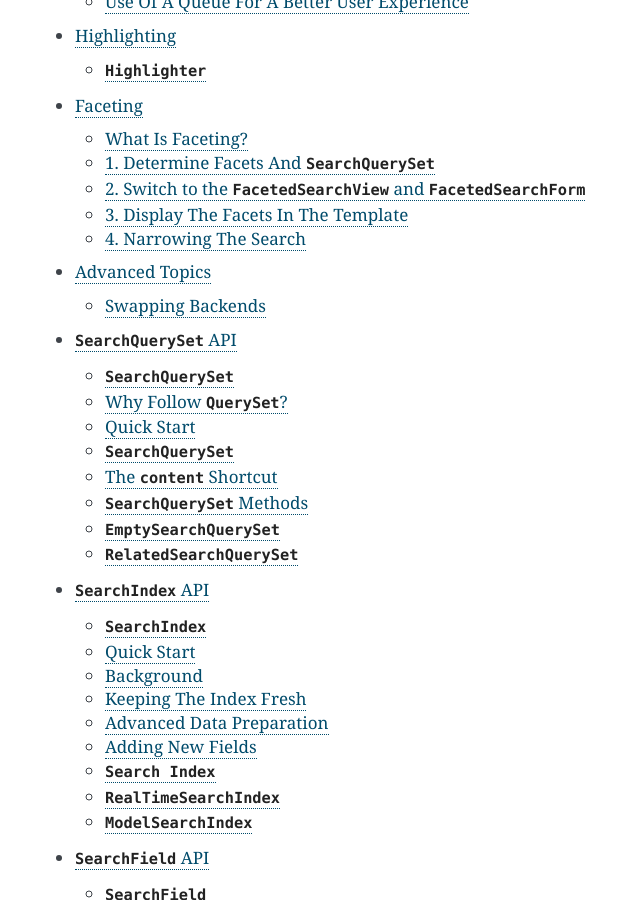
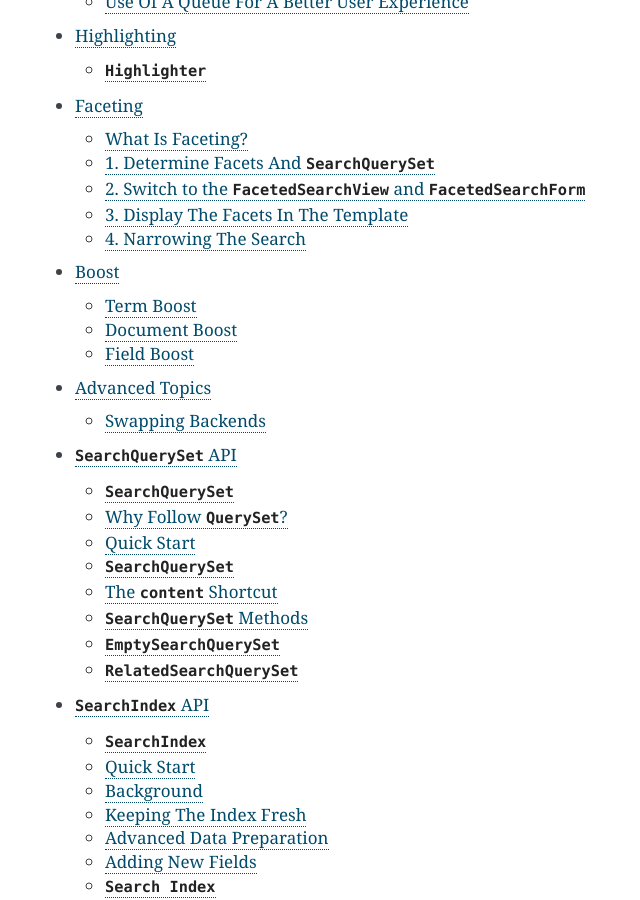
Before and after one commit to django-haystack/django-haystack, a Sphinx documentation site: the page built from docs/toc.rst, in a window 1280 px wide and 900 px high, scrolled down 2740 px. Shown: the whole window, without its empty margins (375-1015 px from the left). Built offline with Sphinx 7.4.7, drawn with Linux system fonts in a browser that asks for light colours; some of the changed lines change nothing that is shown.

Commit message:
Added docs on boosting.

```diff
--- /dev/null
+++ b/docs/boost.rst
@@ -0,0 +1,93 @@
+.. _ref-boost:
+
+=====
+Boost
+=====
+
+
+Scoring is a critical component of good search. Normal full-text searches
+automatically score a document based on how well it matches the query provided.
+However, sometimes you want certain documents to score better than they
+otherwise would. Boosting is a way to achieve this. There are three types of
+boost:
+
+* Term Boost
+* Document Boost
+* Field Boost
+
+.. note::
+
+    Document & Field boost support was added in Haystack 1.1.
+
+Despite all being types of boost, they take place at different times and have
+slightly different effects on scoring.
+
+Term boost happens at query time (when the search query is run) and is based
+around increasing the score is a certain word/phrase is seen.
+
+On the other hand, document & field boosts take place at indexing time (when
+the document is being added to the index). Document boost causes the relevance
+of the entire result to go up, where field boost causes only searches within
+that field to do better.
+
+.. warning:
+
+  Be warned that boost is very, very sensitive & can hurt overall search
+  quality if over-zealously applied. Even very small adjustments can affect
+  relevance in a big way.
+
+Term Boost
+==========
+
+Term boosting is achieved by using ``SearchQuerySet.boost``. You provide it
+the term you want to boost on & a floating point value (based around ``1.0``
+as 100% - no boost).
+
+Example::
+
+    # Slight increase in relevance for documents that include "banana".
+    sqs = SearchQuerySet().boost('banana', 1.1)
+
+    # Big decrease in relevance for documents that include "blueberry".
+    sqs = SearchQuerySet().boost('blueberry', 0.8)
+
+See the :doc:`searchqueryset_api` docs for more details on using this method.
+
+
+Document Boost
+==============
+
+Document boosting is done by adding a ``boost`` field to the prepared data
+``SearchIndex`` creates. The best way to do this is to override
+``SearchIndex.prepare``::
+
+    from haystack import indexes
+    from notes.models import Note
+
+
+    class NoteSearchIndex(indexes.SearchIndex):
+        # Your regular fields here then...
+
+        def prepare(self, obj):
+            data = super(NoteSearchIndex, self).prepare(obj)
+            data['boost'] = 1.1
+            return data
+
+
+Another approach might be to add a new field called ``boost``. However, this
+can skew your schema and is not encouraged.
+
+
+Field Boost
+===========
+
+Field boosting is enabled by setting the ``boost`` kwarg on the desired field.
+An example of this might be increasing the significance of a ``title``::
+
+    from haystack import indexes
+    from notes.models import Note
+
+
+    class NoteSearchIndex(indexes.SearchIndex):
+        text = indexes.CharField(document=True, use_template=True)
+        title = indexes.CharField(model_attr='title', boost=1.125)
--- a/docs/index.rst
+++ b/docs/index.rst
@@ -54,6 +54,7 @@
    best_practices
    highlighting
    faceting
+   boost
    do_not_try_this_at_home
 
 
--- a/docs/toc.rst
+++ b/docs/toc.rst
@@ -22,6 +22,7 @@
    best_practices
    highlighting
    faceting
+   boost
    do_not_try_this_at_home
 
    searchqueryset_api
```
